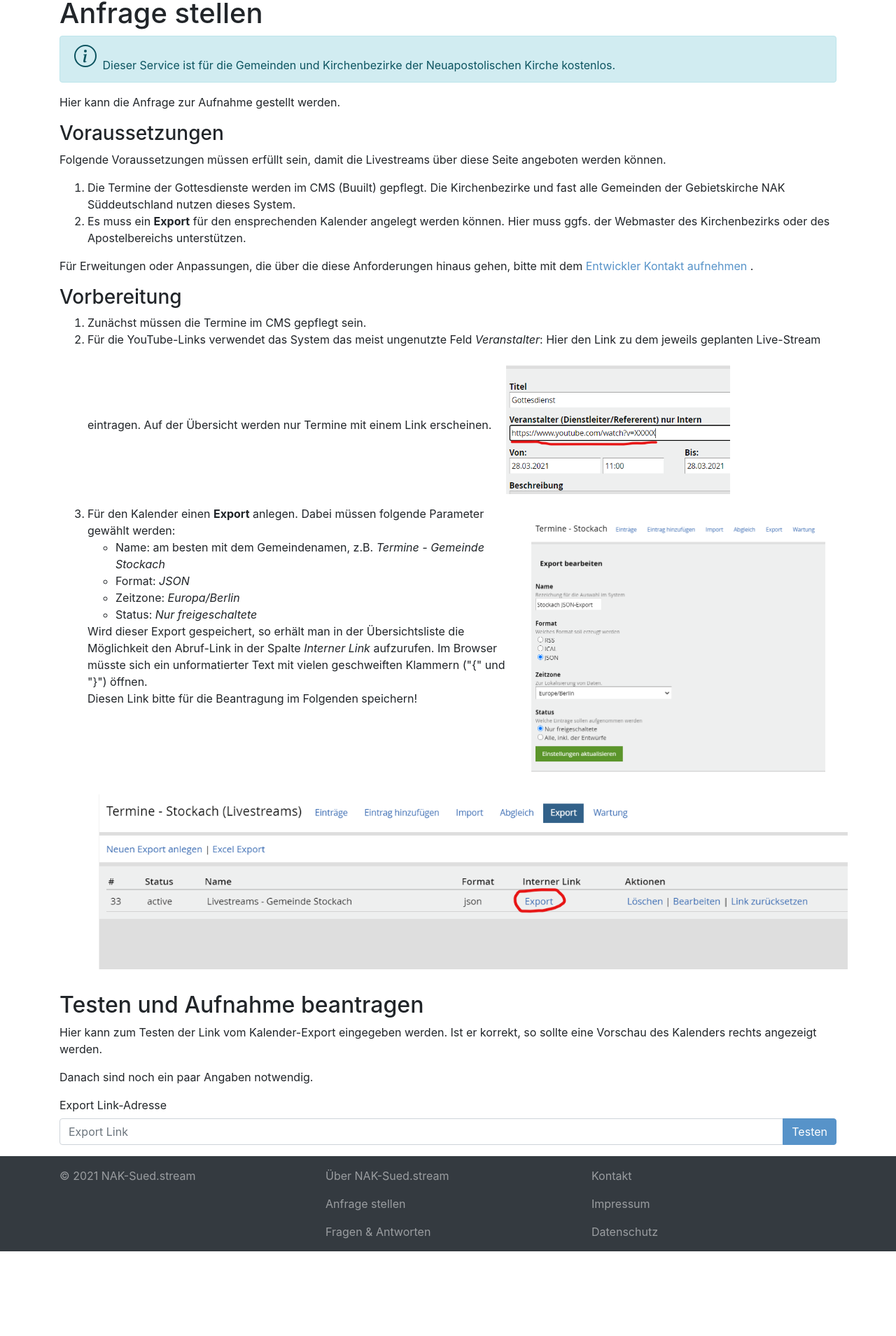
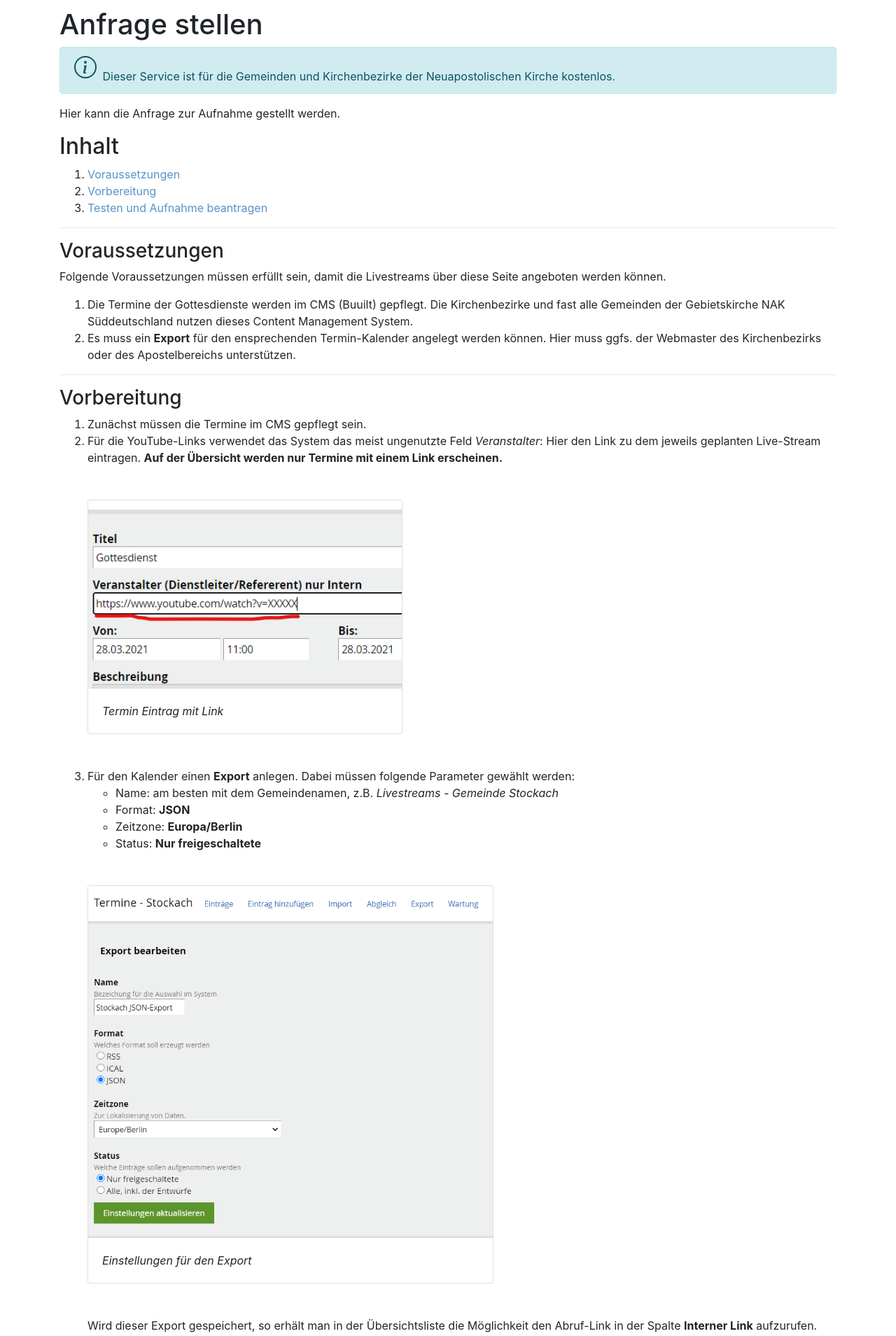
Before and after one commit to stritti/nak-sued.stream, a Vue app: page /anfrage in a window 1280 px wide. Shown: the part 61-1970 px from the top of the page at 70% size. Before the commit the page ends 1849 px from the top, so only its background shows below. Built offline with nearby package versions, Linux system fonts and the light colour scheme; no server answers; what vue-simple-markdown, vue-youtube-embed would draw is missing.

Commit message:
improved layout

```diff
--- a/src/App.vue
+++ b/src/App.vue
@@ -36,8 +36,10 @@ body {
 }
 .content {
   flex-grow: 1;
-  min-height: calc(100vh - 120px);
+  min-height: calc(100vh - 225px);
   height: 100%;
+  margin-top: 1rem;
+  margin-bottom: 1rem;
 }
 .navbar, .content, footer {
   flex-shrink: 0;
--- a/src/components/FooterBar.vue
+++ b/src/components/FooterBar.vue
@@ -1,9 +1,12 @@
 <template>
   <footer>
-    <b-container class="navbar-dark">
+    <b-container class="navbar-dark d-print-none">
       <nav class="navbar-nav">
         <b-row>
-          <b-col>
+          <b-col
+            sm="12"
+            md="4"
+          >
             <router-link
               to="/"
               class="nav-link"
@@ -11,7 +14,10 @@
               &copy; {{ year }} NAK-Sued.stream
             </router-link>
           </b-col>
-          <b-col>
+          <b-col
+            sm="12"
+            md="4"
+          >
             <router-link
               to="/about"
               class="nav-link"
@@ -31,7 +37,10 @@
               Fragen &amp; Antworten
             </router-link>
           </b-col>
-          <b-col>
+          <b-col
+            sm="12"
+            md="4"
+          >
             <router-link
               to="/kontakt"
               class="nav-link"
@@ -73,9 +82,10 @@ export default {
   @import '@/assets/scss/custom-vars.scss';
   footer {
     color: $light;
-    background-color: $dark;
+    background-color: $primary;
     min-height: 60px;
     padding-top: 0.5rem;
     padding-bottom: 0.5rem;
+    font-weight: 600;
   }
 </style>
--- a/src/components/NavBar.vue
+++ b/src/components/NavBar.vue
@@ -44,7 +44,3 @@ export default {
 
 }
 </script>
-
-<style lang="scss">
-
-</style>
--- a/src/components/request/Preparation.vue
+++ b/src/components/request/Preparation.vue
@@ -1,46 +1,76 @@
 <template>
   <section>
-    <h3>Vorbereitung</h3>
+    <h3><a name="preparation" />Vorbereitung</h3>
     <ol>
       <li>Zunächst müssen die Termine im CMS gepflegt sein.</li>
       <li>
-        Für die YouTube-Links verwendet das System das meist ungenutzte Feld <em>Veranstalter</em>:
-        Hier den Link zu dem jeweils geplanten Live-Stream eintragen. Auf der Übersicht werden
-        nur Termine mit einem Link erscheinen.
-        <b-img
-          src="@/assets/hilfe/termin-eintrag.png"
-          width="320"
-          class="m-3"
-          alt="Termin Eintrag mit Link"
-        />
+        <p>
+          Für die YouTube-Links verwendet das System das meist ungenutzte Feld <em>Veranstalter</em>:
+          Hier den Link zu dem jeweils geplanten Live-Stream eintragen. <strong>Auf der Übersicht werden
+            nur Termine mit einem Link erscheinen.</strong>
+        </p>
+        <b-card
+          style="max-width:450px"
+          class="my-5"
+          img-src="@/assets/hilfe/termin-eintrag.png"
+          img-alt="Termin Eintrag mit Link"
+          img-top
+        >
+          <b-card-text>
+            <em>Termin Eintrag mit Link</em>
+          </b-card-text>
+        </b-card>
       </li>
       <li>
-        <b-img
-          src="@/assets/hilfe/config-export.png"
-          width="420"
-          class="m-3"
-          right
-          alt="Einstellungen für den Export"
-        />
         Für den Kalender einen <strong>Export</strong> anlegen. Dabei müssen folgende Parameter gewählt werden:
         <ul>
-          <li>Name: am besten mit dem Gemeindenamen, z.B. <em>Termine - Gemeinde Stockach</em></li>
-          <li>Format: <em>JSON</em></li>
-          <li>Zeitzone: <em>Europa/Berlin</em></li>
-          <li>Status: <em>Nur freigeschaltete</em></li>
+          <li>Name: am besten mit dem Gemeindenamen, z.B. <em>Livestreams - Gemeinde Stockach</em></li>
+          <li>Format: <strong>JSON</strong></li>
+          <li>Zeitzone: <strong>Europa/Berlin</strong></li>
+          <li>Status: <strong>Nur freigeschaltete</strong></li>
         </ul>
+        <b-card
+          style="max-width:580px"
+          class="my-5"
+          img-src="@/assets/hilfe/config-export.png"
+          img-alt="Einstellungen für den Export"
+          img-top
+        >
+          <b-card-text>
+            <em>Einstellungen für den Export</em>
+          </b-card-text>
+        </b-card>
         <p>
           Wird dieser Export gespeichert, so erhält man in der Übersichtsliste die Möglichkeit
-          den Abruf-Link in der Spalte <em>Interner Link</em> aufzurufen. Im Browser müsste sich
-          ein unformatierter Text mit vielen geschweiften Klammern ("{" und "}") öffnen.<br>
-          Diesen Link bitte für die Beantragung im Folgenden speichern!
+          den Abruf-Link in der Spalte <strong>Interner Link</strong> aufzurufen.
+          <strong>Diesen Link bitte für die Beantragung im Folgenden speichern!</strong>
         </p>
-        <b-img
-          src="@/assets/hilfe/export-link.png"
-          class="m-3"
-          fluid
-          alt="Einstellungen für den Export"
-        />
+        <b-card
+          class="my-5"
+          img-src="@/assets/hilfe/export-link.png"
+          img-alt="Einstellungen für den Export"
+          img-top
+        >
+          <b-card-text>
+            <em>Einstellungen für den Export</em>
+          </b-card-text>
+        </b-card>
+        <p>
+          Nicht erschrecken, im Browser müsste sich ein unformatierter Text mit vielen
+          Klammern (<code>[</code>, <code>]</code>, <code>{</code> und <code>{</code>) öffnen:
+
+          <b-card
+            style="max-width:580px"
+            class="my-5"
+            img-src="@/assets/hilfe/json-export.png"
+            img-alt="Beispiel eines Exports"
+            img-top
+          >
+            <b-card-text>
+              <em>Beispiel eines Exports</em>
+            </b-card-text>
+          </b-card>
+        </p>
       </li>
     </ol>
   </section>
--- a/src/components/request/RequestForm.vue
+++ b/src/components/request/RequestForm.vue
@@ -1,6 +1,6 @@
 <template>
   <section>
-    <h2>Testen und Aufnahme beantragen</h2>
+    <h2><a name="request" />Testen und Aufnahme beantragen</h2>
     <p>
       Hier kann zum Testen der Link vom Kalender-Export eingegeben werden.
       Ist er korrekt, so sollte eine Vorschau des Kalenders rechts angezeigt werden.
@@ -11,6 +11,7 @@
     <b-form @submit.prevent="testFeed">
       <b-form-group
         label="Export Link-Adresse"
+        class="my-5"
       >
         <b-input-group>
           <b-form-input
--- a/src/components/request/Requirements.vue
+++ b/src/components/request/Requirements.vue
@@ -1,6 +1,6 @@
 <template>
   <section>
-    <h3>Voraussetzungen</h3>
+    <h3><a name="requirements" />Voraussetzungen</h3>
     <p>
       Folgende Voraussetzungen müssen erfüllt sein, damit die
       Livestreams über diese Seite angeboten werden können.
@@ -9,20 +9,13 @@
       <li>
         Die Termine der Gottesdienste werden im CMS (Buuilt) gepflegt.
         Die Kirchenbezirke und fast alle Gemeinden der Gebietskirche NAK Süddeutschland
-        nutzen dieses System.
+        nutzen dieses Content Management System.
       </li>
       <li>
-        Es muss ein <strong>Export</strong> für den ensprechenden Kalender angelegt werden können.
-        Hier muss ggfs. der Webmaster des Kirchenbezirks oder des Apostelbereichs unterstützen.
+        Es muss ein <strong>Export</strong> für den ensprechenden Termin-Kalender angelegt
+        werden können. Hier muss ggfs. der Webmaster des Kirchenbezirks oder des
+        Apostelbereichs unterstützen.
       </li>
     </ol>
-    <p>
-      Für Erweitungen oder Anpassungen, die über die diese Anforderungen hinaus gehen, bitte mit dem
-      <router-link
-        to="/kontakt"
-      >
-        Entwickler Kontakt aufnehmen
-      </router-link>.
-    </p>
   </section>
 </template>
--- a/src/views/Home.vue
+++ b/src/views/Home.vue
@@ -34,6 +34,7 @@
     <section>
       <b-row>
         <b-col md="6">
+          <section>
             <h2>Livestreams für die Gemeinden</h2>
             <p>
               Plattformen, wie YouTube, legen für jedes Livestream-Event
@@ -41,6 +42,7 @@
               Dieser Service soll den Gemeinden helfen über einen eindeutigen
               Link die Livestreams Pin-geschützt anbieten zu können.
             </p>
+            <h3>Voraussetzungen</h3>
             <p>
               Voraussetzung ist der Zugang zum Content Management System,
               das für alle Gemeinden und Kirchenbezirke in Süddeutschland
@@ -52,12 +54,13 @@
               />.
             </p>
             <p>
-            Der ienst ist für die Gemeinden und Kirchenbezirke der
+              Der Dienst ist für die Gemeinden und Kirchenbezirke der
               Neuapostolischen Kirche Süddeutschland gratis.
             </p>
+          </section>
         </b-col>
         <b-col>
-          <div class="bible-text">
+          <div class="bible-text my-5">
             <p>
               Und er sprach zu ihnen: Gehet hin in alle Welt
               und predigt das Evangelium aller Kreatur.
@@ -70,9 +73,17 @@
       </b-row>
       <b-row>
         <b-col>
+          <section>
             <h2>Livestream-Angebot der Gebietskirche Süddeutschland</h2>
             <p>
-            Die Gebietskirche Süddeutschland der Neuapostolischen Kirche
+              Die
+              <a
+                href="https://www.nak-sued.de"
+                target="_blank"
+              >
+                Gebietskirche Süddeutschland
+              </a>
+              der Neuapostolischen Kirche
               hat einen öffentlichen
               <a
                 href="https://www.youtube.com/c/NAKSueddeutschland"
@@ -80,6 +91,7 @@
               >YouTube-Kanal</a> auf welchem auch immer wieder
               Gottesdienste live übertragen werden.
             </p>
+          </section>
         </b-col>
       </b-row>
     </section>
@@ -101,6 +113,7 @@ export default {
 
 .bible-text {
   text-decoration:none;
+  font-size: 1.2rem;
   color:#000;
   background:#ffc;
   display:block;
@@ -110,5 +123,8 @@ export default {
   box-shadow: 5px 5px 7px rgba(33,33,33,.7);
   transition: transform .15s linear;
   transform: rotate(-5deg);
+  border-color: rgba(128, 127, 127, .5);
+  border-width: 1px;
+  border-style: solid;
 }
 </style>
--- a/src/views/Request.vue
+++ b/src/views/Request.vue
@@ -12,10 +12,17 @@
     <p>
       Hier kann die Anfrage zur Aufnahme gestellt werden.
     </p>
+    <h2>Inhalt</h2>
+    <ol>
+      <li><a href="#requirements">Voraussetzungen</a></li>
+      <li><a href="#preparation">Vorbereitung</a></li>
+      <li><a href="#request">Testen und Aufnahme beantragen</a></li>
+    </ol>
+    <hr>
     <requirements />
-
+    <hr>
     <preparation />
-
+    <hr>
     <request-form />
   </div>
 </template>
```
Lines whose indentation alone changed are shown as unchanged.
